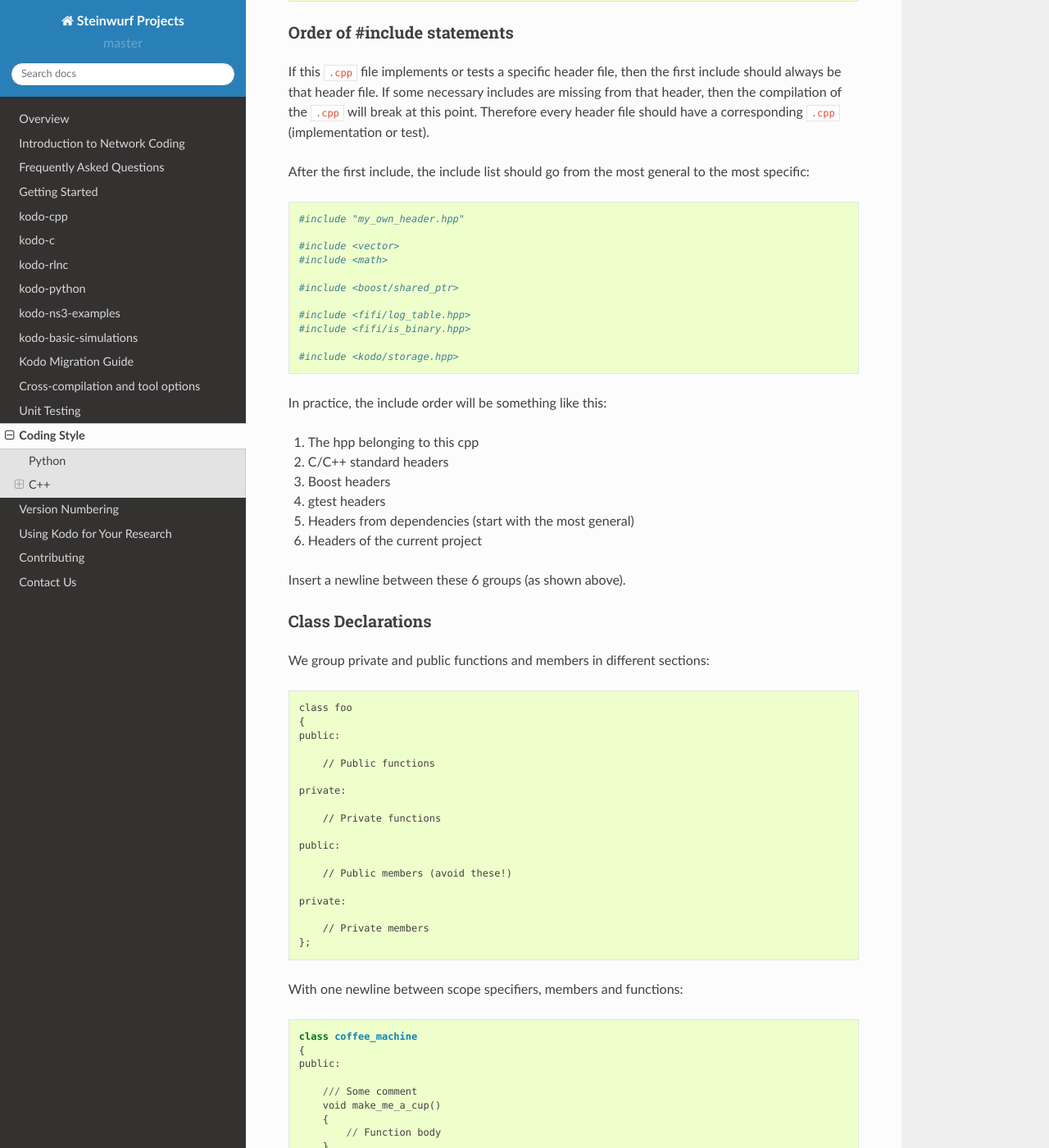
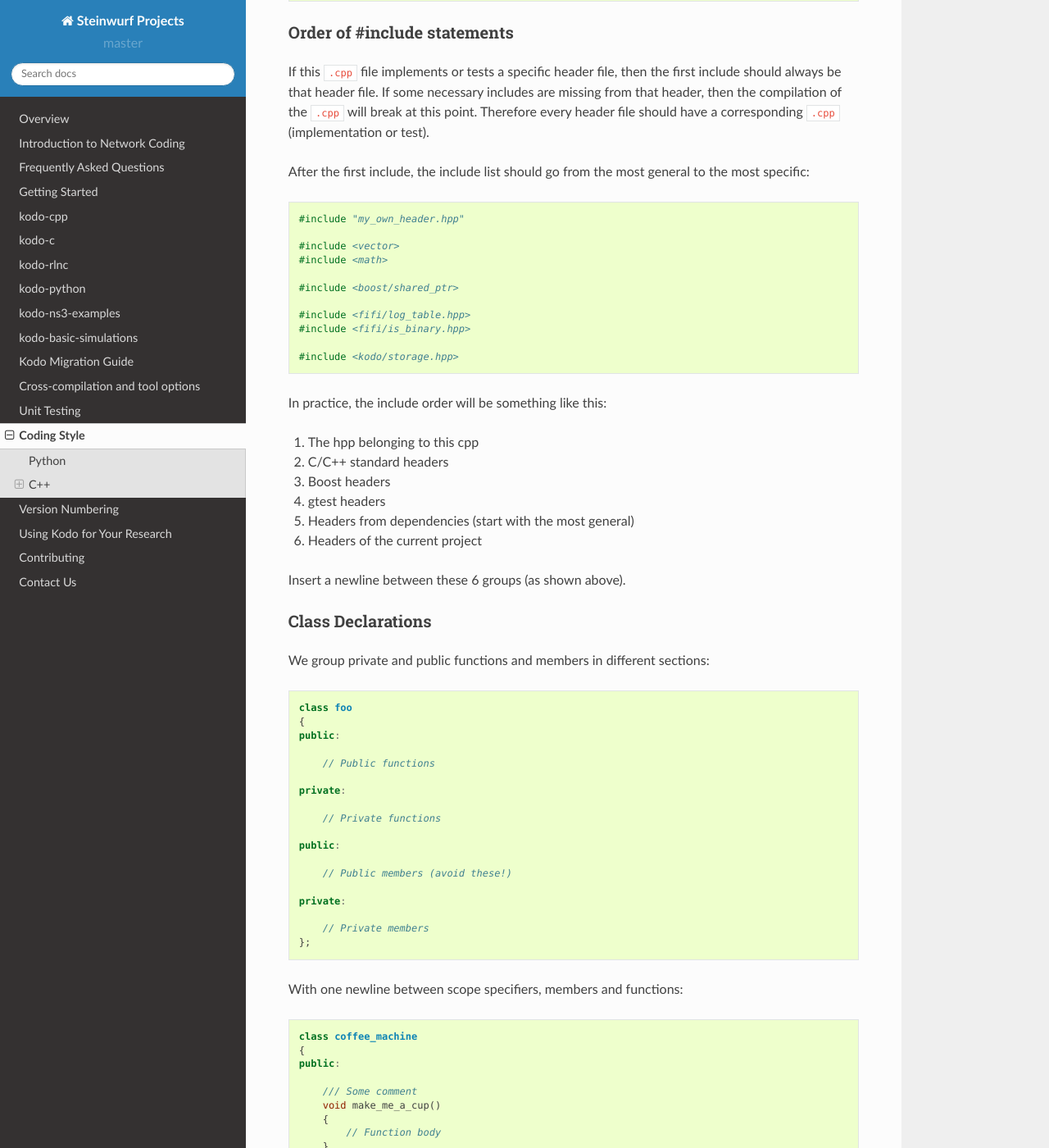
Before and after one commit to steinwurf/steinwurf-docs, a Sphinx documentation site: the page built from source/coding_style.rst, in a window 1280 px wide and 1400 px high, scrolled down 2517 px. Shown: the whole window at 82% size. Built offline with Sphinx 7.4.7 and the Read the Docs theme 2.0.0, drawn with Linux system fonts in a browser that asks for light colours; some of the changed text lies outside the part shown.

Commit message:
Try code-block directive in coding_style.rst

```diff
--- a/source/coding_style.rst
+++ b/source/coding_style.rst
@@ -80,7 +80,9 @@ Using #pragma once is preferred instead of the lengthy include guards, as this
 approach is shorter and less error-prone. Furthermore, it might speed up the
 compilation on modern compilers.
 
-Start every header file like this (after the copyright comment)::
+Start every header file like this (after the copyright comment):
+
+.. code-block:: cpp
 
     #pragma once
 
@@ -94,7 +96,9 @@ this point. Therefore every header file should have a corresponding ``.cpp``
 (implementation or test).
 
 After the first include, the include list should go from the most general
-to the most specific::
+to the most specific:
+
+.. code-block:: cpp
 
     #include "my_own_header.hpp"
 
@@ -123,7 +127,9 @@ Insert a newline between these 6 groups (as shown above).
 Class Declarations
 -------------------
 
-We group private and public functions and members in different sections::
+We group private and public functions and members in different sections:
+
+.. code-block:: cpp
 
   class foo
   {
@@ -144,7 +150,9 @@ We group private and public functions and members in different sections::
       // Private members
   };
 
-With one newline between scope specifiers, members and functions::
+With one newline between scope specifiers, members and functions:
+
+.. code-block:: cpp
 
   class coffee_machine
   {
@@ -571,7 +579,7 @@ If you create a class in a nested namespace called ``wonder``::
     }
 
 Then the file should be called ``smart.hpp`` and it should be
-placed in the ``src/magic/wonder/smart.hpp`. Similarly, the
+placed in the ``src/magic/wonder/smart.hpp``. Similarly, the
 corresponding test file ``test_smart.cpp`` should be placed in
 ``test/src/wonder/test_smart.cpp``.
 
```
